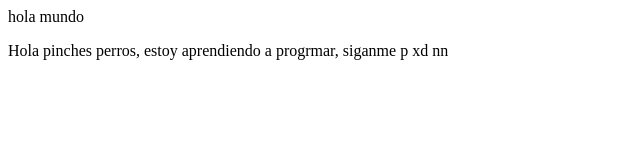
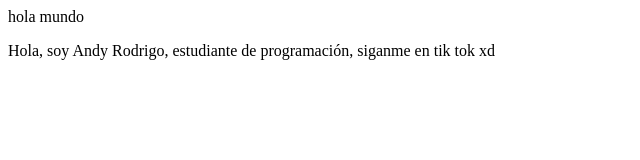
Before and after one commit to andytezen/proyectoDemoCursoPrework, a plain HTML site: page index.html in a window 1280 px wide. Shown: the full height of the page, 0-640 px from the left. Drawn offline with Linux system fonts and the light colour scheme.

Commit message:
cambios agregamos sitios de tik tok

```diff
--- a/index.html
+++ b/index.html
@@ -9,7 +9,7 @@
 </head>
 <body>
     <p>
-        Hola pinches perros, estoy aprendiendo a progrmar, siganme p xd nn
+        Hola, soy Andy Rodrigo, estudiante de programación, siganme en tik tok xd
 
 
     </p>
```
